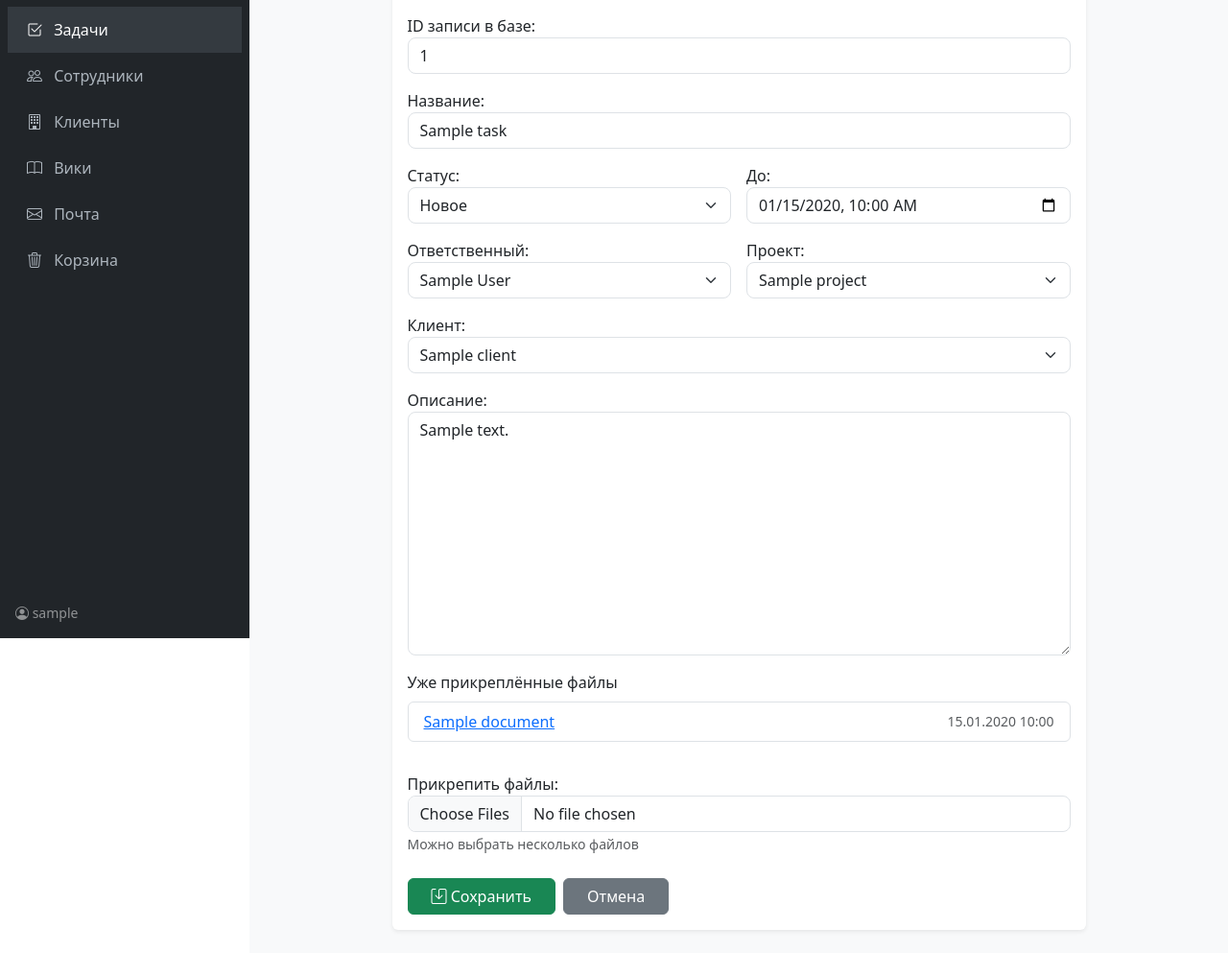
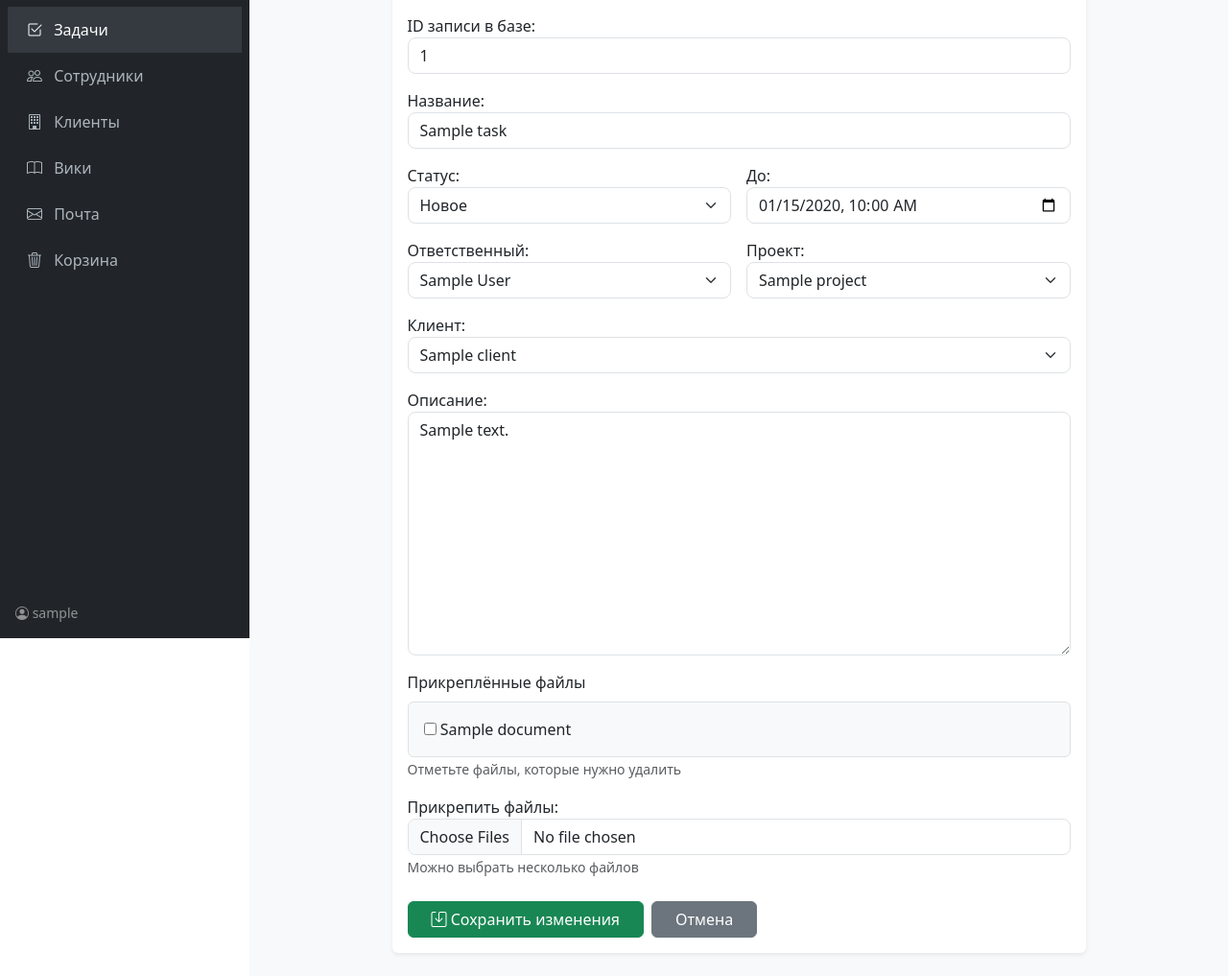
Before and after one commit to fake-stmz/employee-workspace-django, a Django app: page /tasks/1/edit/ in a window 1280 px wide. Shown: the part 135-1152 px from the top of the page at 96% size. Before the commit the page ends 1107 px from the top, so only its background shows below. Run offline with Django 5.2, Linux system fonts and the light colour scheme; a user stored in the database is signed in; tables that the repository leaves empty hold one stand-in row (values such as "Sample post").

Commit message:
feat: unpin file

```diff
--- a/apps/tasks/forms.py
+++ b/apps/tasks/forms.py
@@ -1,5 +1,7 @@
 from django import forms
 from .models import Task
+from apps.documents.models import Document
+
 
 class MultipleFileInput(forms.ClearableFileInput):
     allow_multiple_selected = True
@@ -18,6 +20,13 @@ class TaskForm(forms.ModelForm):
     files = MultipleFileField(
         required=False,
         label="Прикрепить файлы"
+    )
+
+    delete_files = forms.ModelMultipleChoiceField(
+        queryset=Document.objects.none(),
+        widget=forms.CheckboxSelectMultiple,
+        required=False,
+        label="Удалить файлы"
     )
 
     class Meta:
@@ -48,3 +57,5 @@ class TaskForm(forms.ModelForm):
                 label="ID записи в базе",
                 required=False
             )
+
+            self.fields['delete_files'].queryset = self.instance.document_set.all()
--- a/apps/tasks/views.py
+++ b/apps/tasks/views.py
@@ -89,6 +89,13 @@ def task_update(request, pk):
         if form.is_valid():
             task = form.save()
 
+            # Удаляем выбранные файлы
+            files_to_delete = form.cleaned_data.get('delete_files')
+            if files_to_delete:
+                for doc in files_to_delete:
+                    doc.delete()
+
+            # Добавляем новые файлы
             files = request.FILES.getlist('files')
             for file in files:
                 Document.objects.create(
@@ -99,7 +106,8 @@ def task_update(request, pk):
                 )
 
             messages.success(request, 'Задача успешно обновлена!')
-            return redirect("task_list")
+            return redirect("task_detail", pk=task.pk)
+
     else:
         form = TaskForm(instance=task)
 
--- a/templates/tasks/task_form.html
+++ b/templates/tasks/task_form.html
@@ -16,7 +16,7 @@
                     {% csrf_token %}
 
                     <div class="row g-3">
-                        <!-- ID записи -->
+                        <!-- ID -->
                         {% if form.id %}
                         <div class="col-12">
                             {{ form.id.label_tag }}
@@ -24,13 +24,11 @@
                         </div>
                         {% endif %}
 
-                        <!-- Название -->
                         <div class="col-12">
                             {{ form.title.label_tag }}
                             {{ form.title|add_class:"form-control" }}
                         </div>
 
-                        <!-- Статус + Срок -->
                         <div class="col-md-6">
                             {{ form.status.label_tag }}
                             {{ form.status|add_class:"form-select" }}
@@ -40,7 +38,6 @@
                             {{ form.due_date|add_class:"form-control" }}
                         </div>
 
-                        <!-- Ответственный + Проект -->
                         <div class="col-md-6">
                             {{ form.assigned_to.label_tag }}
                             {{ form.assigned_to|add_class:"form-select" }}
@@ -50,34 +47,28 @@
                             {{ form.project|add_class:"form-select" }}
                         </div>
 
-                        <!-- Клиент -->
                         <div class="col-12">
                             {{ form.client.label_tag }}
                             {{ form.client|add_class:"form-select" }}
                         </div>
 
-                        <!-- Описание -->
                         <div class="col-12">
                             {{ form.description.label_tag }}
                             {{ form.description|add_class:"form-control" }}
                         </div>
 
-                        <!-- Уже прикреплённые файлы -->
+                        <!-- Уже прикреплённые файлы + возможность удаления -->
                         {% if task and task.document_set.exists %}
                         <div class="col-12">
-                            <label class="form-label">Уже прикреплённые файлы</label>
-                            <ul class="list-group mb-3">
-                                {% for doc in task.document_set.all %}
-                                <li class="list-group-item d-flex justify-content-between align-items-center">
-                                    <a href="{{ doc.file.url }}" target="_blank">{{ doc.title }}</a>
-                                    <small class="text-muted">{{ doc.created_at|date:"d.m.Y H:i" }}</small>
-                                </li>
-                                {% endfor %}
-                            </ul>
+                            <label class="form-label">Прикреплённые файлы</label>
+                            <div class="border rounded p-3 bg-light">
+                                {{ form.delete_files }}
+                            </div>
+                            <small class="text-muted">Отметьте файлы, которые нужно удалить</small>
                         </div>
                         {% endif %}
 
-                        <!-- Новые файлы -->
+                        <!-- Загрузка новых файлов -->
                         <div class="col-12">
                             {{ form.files.label_tag }}
                             {{ form.files|add_class:"form-control" }}
@@ -87,9 +78,11 @@
 
                     <div class="d-flex gap-2 mt-4">
                         <button type="submit" class="btn btn-success px-4">
-                            <i class="bi bi-save"></i> Сохранить
+                            <i class="bi bi-save"></i> Сохранить изменения
                         </button>
-                        <a href="{% url 'task_list' %}" class="btn btn-secondary px-4">Отмена</a>
+                        <a href="{% url 'task_detail' task.pk %}" class="btn btn-secondary px-4">
+                            Отмена
+                        </a>
                     </div>
                 </form>
             </div>
```
